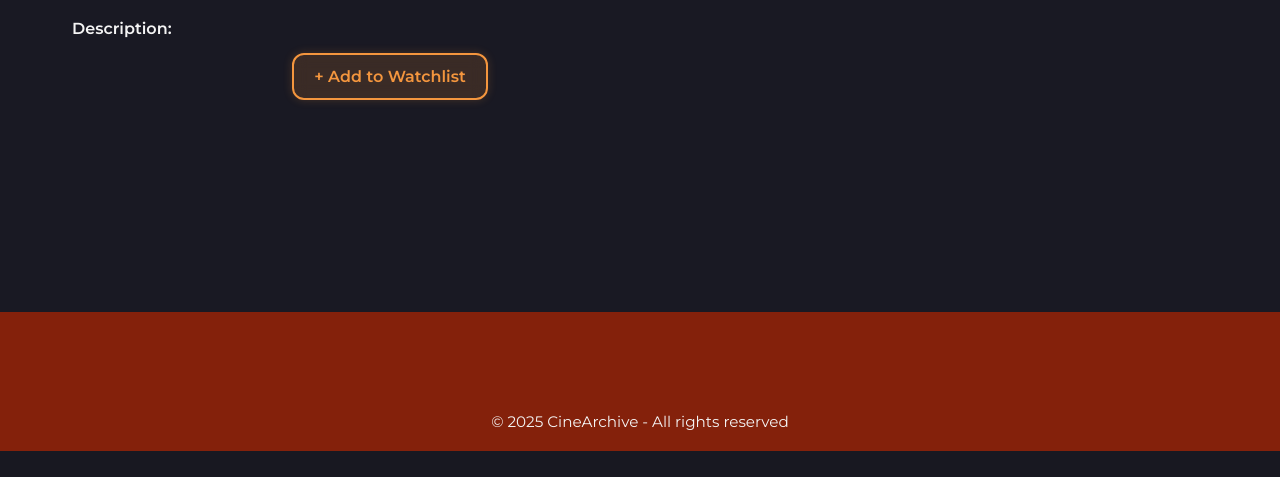
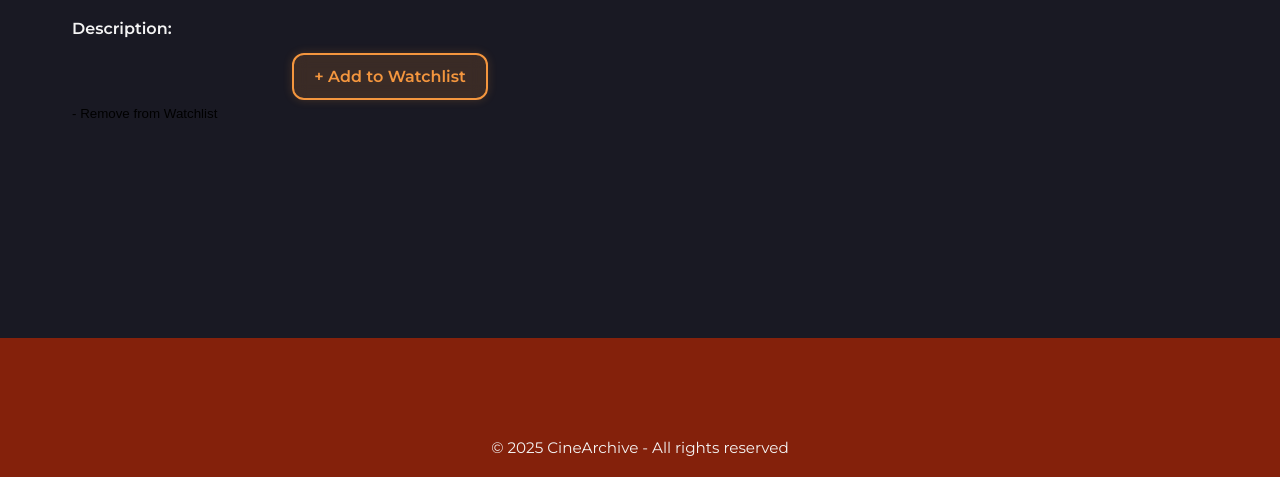
Before and after one commit to MaharLeika18/CineArchive, a Flask app: template CineArchive_Flask/website/templates/movie.html in a window 1280 px wide. Shown: the part 1311-1788 px from the top of the page. Before the commit the page ends 1762 px from the top, so only its background shows below. Run offline with Flask 3, Linux system fonts and the light colour scheme; the template is opened without the code that fills it, so the values that code supplies are empty; parts of the project's set-up code (start-up, migrations or seed data) failed here and were passed over.

Commit message:
Update movie.html

```diff
--- a/CineArchive_Flask/website/templates/movie.html
+++ b/CineArchive_Flask/website/templates/movie.html
@@ -56,9 +56,14 @@
       <p>{{ movie.description }}</p>
     </div>
 
+<section class="watchlist">
   <div class="add-watchlist">
   <button type="submit">+ Add to Watchlist</button>
   </div>
+  <div class="rem-watchlist">
+    <button type="submit">- Remove from Watchlist</button>
+  </div>
+  </section>
 
   </div>
 </main>
```
